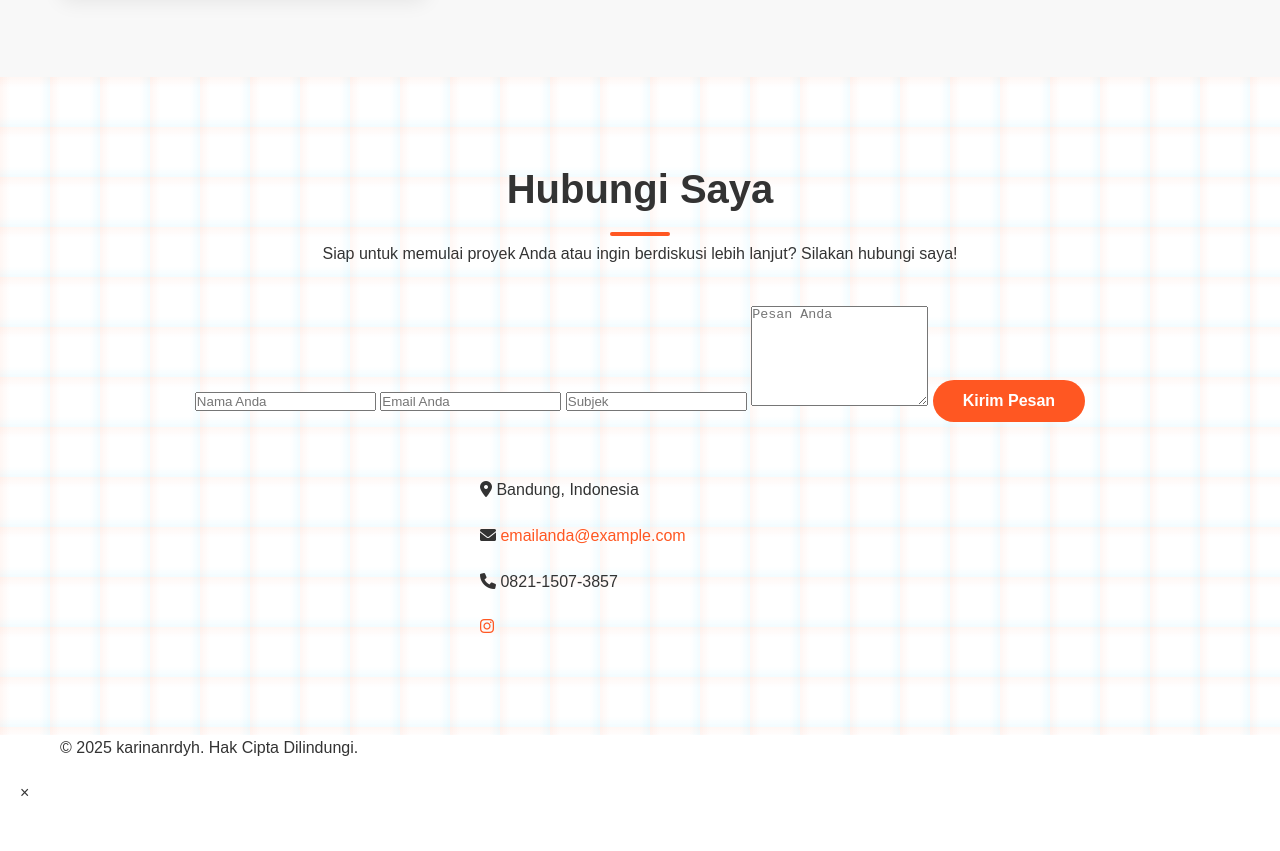
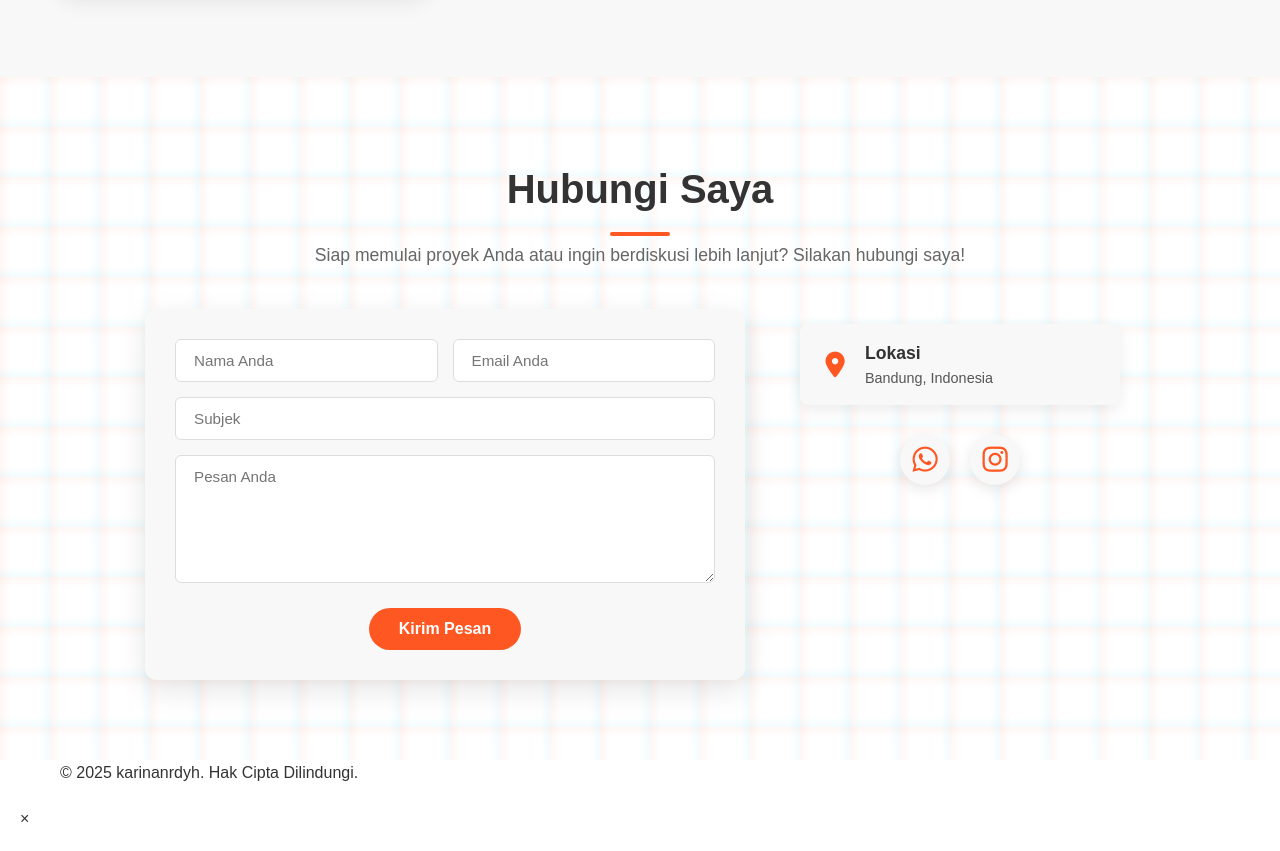
Before and after one commit to karinanrdyh12/karinanrdyh12.github.io, a plain HTML site: page index.html in a window 1280 px wide. Shown: the part 3966-4817 px from the top of the page. Before the commit the page ends 4792 px from the top, so only its background shows below. Drawn offline with Linux system fonts and the light colour scheme.

Commit message:
Update index.html

```diff
--- a/index.html
+++ b/index.html
@@ -167,24 +167,43 @@
         </div>
     </section>
 
-    <section id="contact" class="section contact-section bg-dark">
+	<section id="contact" class="section contact-section">
     <div class="container">
         <h2>Hubungi Saya</h2>
-            <p>Siap untuk memulai proyek Anda atau ingin berdiskusi lebih lanjut? Silakan hubungi saya!</p>
+        <p class="contact-tagline">Siap memulai proyek Anda atau ingin berdiskusi lebih lanjut? Silakan hubungi saya!</p>
+
         <div class="contact-content">
-                <form class="contact-form">
-                    <input type="text" placeholder="Nama Anda" required>
-                    <input type="email" placeholder="Email Anda" required>
-                    <input type="text" placeholder="Subjek">
-                    <textarea placeholder="Pesan Anda" rows="5" required></textarea>
+            <div class="contact-form-wrapper">
+				<form action="https://formspree.io/f/mqadazqz" method="POST" class="contact-form">
+					<div class="form-group">
+						<input type="text" name="name" placeholder="Nama Anda" required>
+						<input type="email" name="email" placeholder="Email Anda" required>
+					</div>
+					<div class="form-group">
+						<input type="text" name="subject" placeholder="Subjek" required>
+					</div>
+					<div class="form-group">
+						<textarea name="message" rows="6" placeholder="Pesan Anda" required></textarea>
+					</div>
 					<button type="submit" class="btn-primary">Kirim Pesan</button>
 				</form>
+            </div>
+
             <div class="contact-info">
-                    <p><i class="fas fa-map-marker-alt"></i> Bandung, Indonesia</p>
-                    <p><i class="fas fa-envelope"></i> <a href="mailto:emailanda@example.com">emailanda@example.com</a></p>
-                    <p><i class="fas fa-phone"></i> 0821-1507-3857</p>
-                    <div class="social-links">
-                        <a href="https://www.instagram.com/karinanrdyh" target="_blank"><i class="fab fa-instagram"></i></a>
+                <div class="location-item">
+                    <i class="fas fa-map-marker-alt"></i>
+                    <div class="info-details">
+                        <h4>Lokasi</h4>
+                        <p>Bandung, Indonesia</p>
+                    </div>
+                </div>
+				<div class="social-icons">
+					<a href="https://wa.me/6282115073857" class="social-icon" target="_blank">
+						<i class="fab fa-whatsapp"></i>
+					</a>
+					<a href="https://www.instagram.com/karinanrdyh" class="social-icon" target="_blank">
+						<i class="fab fa-instagram"></i>
+					</a>
 				</div>
             </div>
         </div>
```
Lines whose indentation alone changed are shown as unchanged.
